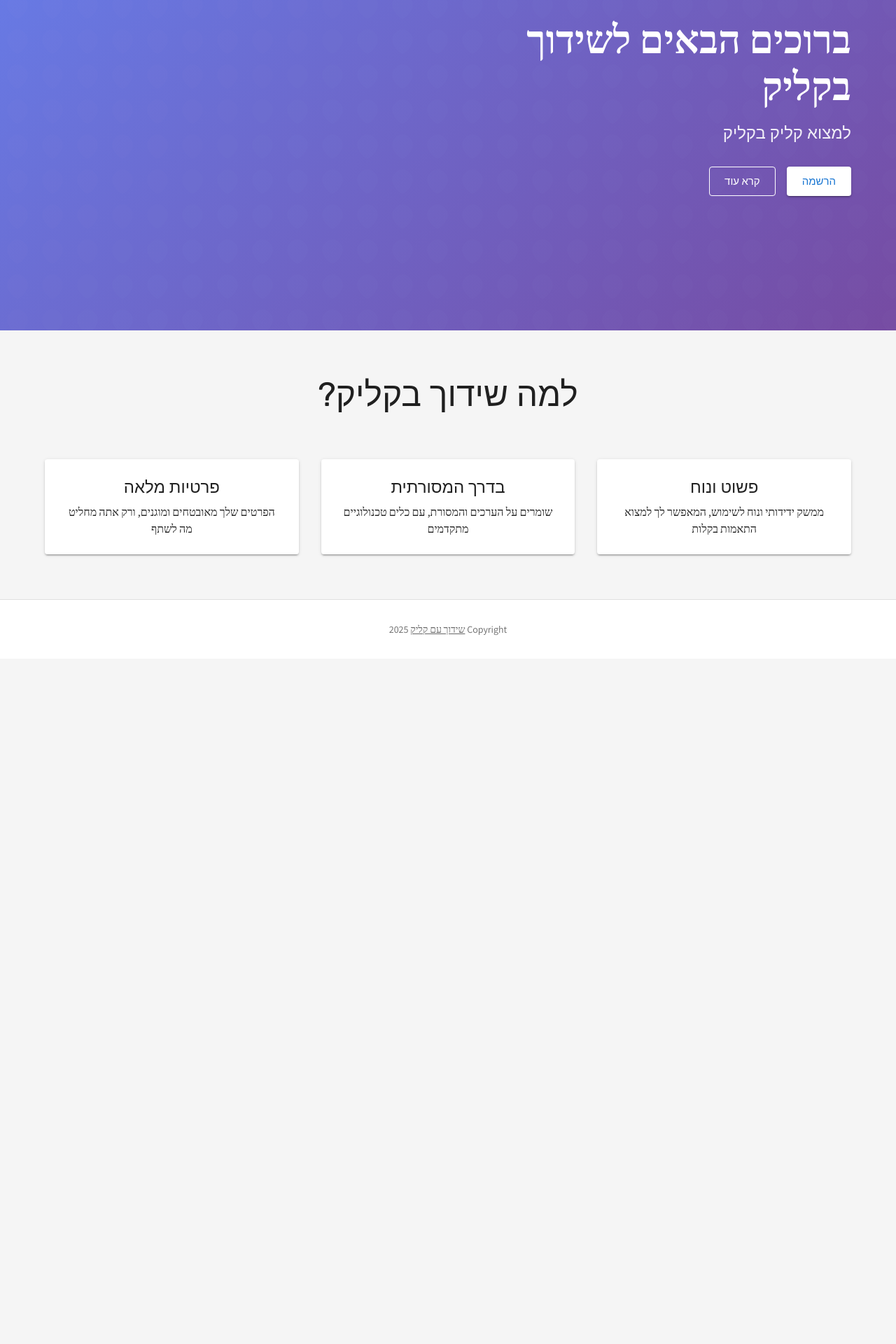
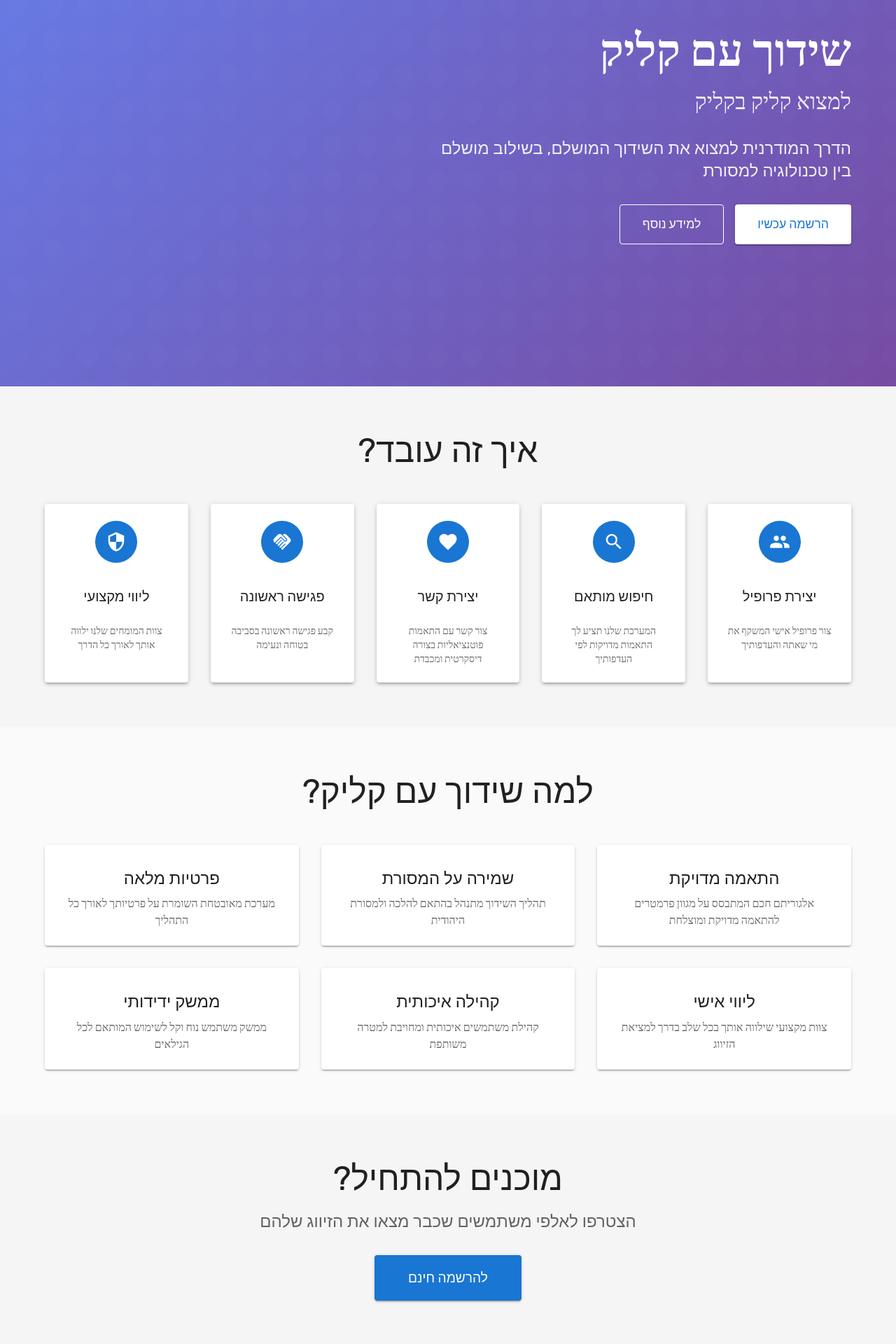
Before and after one commit to shlomoi10/shidduch-with-click, a React (Vite) app in the folder frontend/: page / in a window 1280 px wide. Shown: the part 240-2160 px from the top of the page at 70% size. Before the commit the page ends 1181 px from the top, so only its background shows below. Built offline with nearby package versions, Linux system fonts and the light colour scheme.

Commit message:
שדרוג דף הבית והלוגו

```diff
--- a/frontend/index.html
+++ b/frontend/index.html
@@ -2,7 +2,7 @@
 <html lang="he" dir="rtl">
   <head>
     <meta charset="UTF-8" />
-    <link rel="icon" type="image/svg+xml" href="/vite.svg" />
+    <link rel="icon" type="image/svg+xml" href="/logo-new.svg" />
     <meta name="viewport" content="width=device-width, initial-scale=1.0" />
 
     <!-- Google Fonts -->
@@ -11,7 +11,7 @@
     <link href="https://fonts.googleapis.com/css2?family=Assistant:wght@300;400;500;700&display=swap" rel="stylesheet">
     <link href="https://fonts.googleapis.com/css2?family=Rubik:wght@300;400;500;700&display=swap" rel="stylesheet">
 
-    <title>שידוך בקליק</title>
+    <title>שידוך עם קליק</title>
     <style>
       * {
         margin: 0;
--- a/frontend/src/components/Layout.tsx
+++ b/frontend/src/components/Layout.tsx
@@ -46,7 +46,7 @@ const Layout = ({ children }: Props) => {
           <Container maxWidth="lg">
             <Toolbar disableGutters sx={{ minHeight: { xs: 64, md: 72 } }}>
               <RouterLink to="/" style={{ textDecoration: 'none', display: 'flex', alignItems: 'center' }}>
-                <Logo src="/logo.svg" alt="שידוך עם קליק" />
+                <Logo src="/logo-new.svg" alt="שידוך עם קליק" />
                 <Typography
                   variant="h6"
                   sx={{
--- a/frontend/src/pages/HomePage.tsx
+++ b/frontend/src/pages/HomePage.tsx
@@ -1,12 +1,17 @@
-import { Box, Button, Container, Grid, Typography, Paper } from '@mui/material';
+import { Box, Button, Container, Grid, Typography, Paper, Card, CardContent, Avatar } from '@mui/material';
 import { styled } from '@mui/material/styles';
 import { Link as RouterLink } from 'react-router-dom';
+import FavoriteIcon from '@mui/icons-material/Favorite';
+import SecurityIcon from '@mui/icons-material/Security';
+import PeopleIcon from '@mui/icons-material/People';
+import SearchIcon from '@mui/icons-material/Search';
+import HandshakeIcon from '@mui/icons-material/Handshake';
 
 const HeroSection = styled(Box)(({ theme }) => ({
-  minHeight: '80vh',
+  minHeight: '90vh',
   display: 'flex',
   alignItems: 'center',
-  backgroundImage: 'linear-gradient(135deg, #667eea 0%, #764ba2 100%)',
+  background: 'linear-gradient(135deg, #667eea 0%, #764ba2 100%)',
   color: theme.palette.primary.contrastText,
   position: 'relative',
   overflow: 'hidden',
@@ -22,44 +27,71 @@ const HeroSection = styled(Box)(({ theme }) => ({
   },
 }));
 
-const FeatureCard = styled(Paper)(({ theme }) => ({
+const ProcessStep = styled(Paper)(({ theme }) => ({
   padding: theme.spacing(3),
+  textAlign: 'center',
   height: '100%',
   display: 'flex',
   flexDirection: 'column',
   alignItems: 'center',
-  textAlign: 'center',
-  transition: 'transform 0.2s ease-in-out',
+  gap: theme.spacing(2),
+  transition: 'transform 0.3s ease',
   '&:hover': {
-    transform: 'translateY(-4px)',
+    transform: 'translateY(-8px)',
   },
 }));
 
+const StepAvatar = styled(Avatar)(({ theme }) => ({
+  width: 60,
+  height: 60,
+  backgroundColor: theme.palette.primary.main,
+  marginBottom: theme.spacing(2),
+}));
+
+const FeatureCard = styled(Card)({
+  height: '100%',
+  transition: 'transform 0.3s ease',
+  '&:hover': {
+    transform: 'translateY(-8px)',
+  },
+});
+
 const HomePage = () => {
   return (
-    <Box sx={{ direction: 'rtl' }}>
+    <Box>
       <HeroSection>
         <Container maxWidth="lg">
-          <Grid container spacing={4} alignItems="center">
-            <Grid item xs={12} md={6}>
+          <Grid container spacing={6} alignItems="center">
+            <Grid item xs={12} md={7}>
+              <Typography
+                variant="h1"
+                sx={{
+                  fontWeight: 700,
+                  fontSize: { xs: '2.5rem', md: '3.5rem', lg: '4rem' },
+                  marginBottom: 2,
+                }}
+              >
+                שידוך עם קליק
+              </Typography>
               <Typography
                 variant="h2"
                 sx={{
-                  fontWeight: 'bold',
-                  marginBottom: 2,
-                  fontSize: { xs: '2.5rem', md: '3.5rem' },
+                  fontSize: { xs: '1.5rem', md: '2rem' },
+                  marginBottom: 4,
+                  opacity: 0.9,
                 }}
               >
-                ברוכים הבאים לשידוך בקליק
+                למצוא קליק בקליק
               </Typography>
               <Typography
                 variant="h5"
                 sx={{
                   marginBottom: 4,
                   opacity: 0.9,
+                  maxWidth: '600px',
                 }}
               >
-                למצוא קליק בקליק
+                הדרך המודרנית למצוא את השידוך המושלם, בשילוב מושלם בין טכנולוגיה למסורת
               </Typography>
               <Box sx={{ display: 'flex', gap: 2 }}>
                 <Button
@@ -70,12 +102,14 @@ const HomePage = () => {
                   sx={{
                     backgroundColor: 'white',
                     color: 'primary.main',
+                    padding: '12px 32px',
+                    fontSize: '1.1rem',
                     '&:hover': {
                       backgroundColor: 'rgba(255, 255, 255, 0.9)',
                     },
                   }}
                 >
-                  הרשמה
+                  הרשמה עכשיו
                 </Button>
                 <Button
                   component={RouterLink}
@@ -85,13 +119,15 @@ const HomePage = () => {
                   sx={{
                     borderColor: 'white',
                     color: 'white',
+                    padding: '12px 32px',
+                    fontSize: '1.1rem',
                     '&:hover': {
                       borderColor: 'white',
                       backgroundColor: 'rgba(255, 255, 255, 0.1)',
                     },
                   }}
                 >
-                  קרא עוד
+                  למידע נוסף
                 </Button>
               </Box>
             </Grid>
@@ -99,42 +135,101 @@ const HomePage = () => {
         </Container>
       </HeroSection>
 
-      <Container maxWidth="lg" sx={{ my: 8 }}>
-        <Typography variant="h3" align="center" gutterBottom>
-          למה שידוך בקליק?
+      <Container maxWidth="lg" sx={{ py: 8 }}>
+        <Typography variant="h3" align="center" gutterBottom sx={{ mb: 6 }}>
+          איך זה עובד?
         </Typography>
-        <Grid container spacing={4} sx={{ mt: 4 }}>
-          <Grid item xs={12} md={4}>
+        <Grid container spacing={4}>
+          {[
+            { icon: <PeopleIcon sx={{ fontSize: 30 }} />, step: 1, title: 'יצירת פרופיל', description: 'צור פרופיל אישי המשקף את מי שאתה והעדפותיך' },
+            { icon: <SearchIcon sx={{ fontSize: 30 }} />, step: 2, title: 'חיפוש מותאם', description: 'המערכת שלנו תציע לך התאמות מדויקות לפי העדפותיך' },
+            { icon: <FavoriteIcon sx={{ fontSize: 30 }} />, step: 3, title: 'יצירת קשר', description: 'צור קשר עם התאמות פוטנציאליות בצורה דיסקרטית ומכבדת' },
+            { icon: <HandshakeIcon sx={{ fontSize: 30 }} />, step: 4, title: 'פגישה ראשונה', description: 'קבע פגישה ראשונה בסביבה בטוחה ונעימה' },
+            { icon: <SecurityIcon sx={{ fontSize: 30 }} />, step: 5, title: 'ליווי מקצועי', description: 'צוות המומחים שלנו ילווה אותך לאורך כל הדרך' },
+          ].map((step, index) => (
+            <Grid item xs={12} sm={6} md={2.4} key={index}>
+              <ProcessStep elevation={3}>
+                <StepAvatar>{step.icon}</StepAvatar>
+                <Typography variant="h6" gutterBottom>
+                  {step.title}
+                </Typography>
+                <Typography variant="body2" color="text.secondary">
+                  {step.description}
+                </Typography>
+              </ProcessStep>
+            </Grid>
+          ))}
+        </Grid>
+      </Container>
+
+      <Box sx={{ bgcolor: 'grey.50', py: 8 }}>
+        <Container maxWidth="lg">
+          <Typography variant="h3" align="center" gutterBottom sx={{ mb: 6 }}>
+            למה שידוך עם קליק?
+          </Typography>
+          <Grid container spacing={4}>
+            {[
+              {
+                title: 'התאמה מדויקת',
+                description: 'אלגוריתם חכם המתבסס על מגוון פרמטרים להתאמה מדויקת ומוצלחת'
+              },
+              {
+                title: 'שמירה על המסורת',
+                description: 'תהליך השידוך מתנהל בהתאם להלכה ולמסורת היהודית'
+              },
+              {
+                title: 'פרטיות מלאה',
+                description: 'מערכת מאובטחת השומרת על פרטיותך לאורך כל התהליך'
+              },
+              {
+                title: 'ליווי אישי',
+                description: 'צוות מקצועי שילווה אותך בכל שלב בדרך למציאת הזיווג'
+              },
+              {
+                title: 'קהילה איכותית',
+                description: 'קהילת משתמשים איכותית ומחויבת למטרה משותפת'
+              },
+              {
+                title: 'ממשק ידידותי',
+                description: 'ממשק משתמש נוח וקל לשימוש המותאם לכל הגילאים'
+              }
+            ].map((feature, index) => (
+              <Grid item xs={12} sm={6} md={4} key={index}>
                 <FeatureCard elevation={2}>
+                  <CardContent sx={{ textAlign: 'center', p: 4 }}>
                     <Typography variant="h5" gutterBottom>
-                פשוט ונוח
+                      {feature.title}
                     </Typography>
-              <Typography>
-                ממשק ידידותי ונוח לשימוש, המאפשר לך למצוא התאמות בקלות
+                    <Typography variant="body1" color="text.secondary">
+                      {feature.description}
                     </Typography>
+                  </CardContent>
                 </FeatureCard>
               </Grid>
-          <Grid item xs={12} md={4}>
-            <FeatureCard elevation={2}>
-              <Typography variant="h5" gutterBottom>
-                בדרך המסורתית
+            ))}
+          </Grid>
+        </Container>
+      </Box>
+
+      <Container maxWidth="lg" sx={{ py: 8, textAlign: 'center' }}>
+        <Typography variant="h3" gutterBottom>
+          מוכנים להתחיל?
         </Typography>
-              <Typography>
-                שומרים על הערכים והמסורת, עם כלים טכנולוגיים מתקדמים
+        <Typography variant="h5" color="text.secondary" sx={{ mb: 4 }}>
+          הצטרפו לאלפי משתמשים שכבר מצאו את הזיווג שלהם
         </Typography>
-            </FeatureCard>
-          </Grid>
-          <Grid item xs={12} md={4}>
-            <FeatureCard elevation={2}>
-              <Typography variant="h5" gutterBottom>
-                פרטיות מלאה
-              </Typography>
-              <Typography>
-                הפרטים שלך מאובטחים ומוגנים, ורק אתה מחליט מה לשתף
-              </Typography>
-            </FeatureCard>
-          </Grid>
-        </Grid>
+        <Button
+          component={RouterLink}
+          to="/register"
+          variant="contained"
+          size="large"
+          sx={{
+            padding: '16px 48px',
+            fontSize: '1.2rem',
+          }}
+        >
+          להרשמה חינם
+        </Button>
       </Container>
     </Box>
   );
```
Also changed, not shown: frontend/public/logo-new.svg (added). Lines whose indentation alone changed are shown as unchanged.
